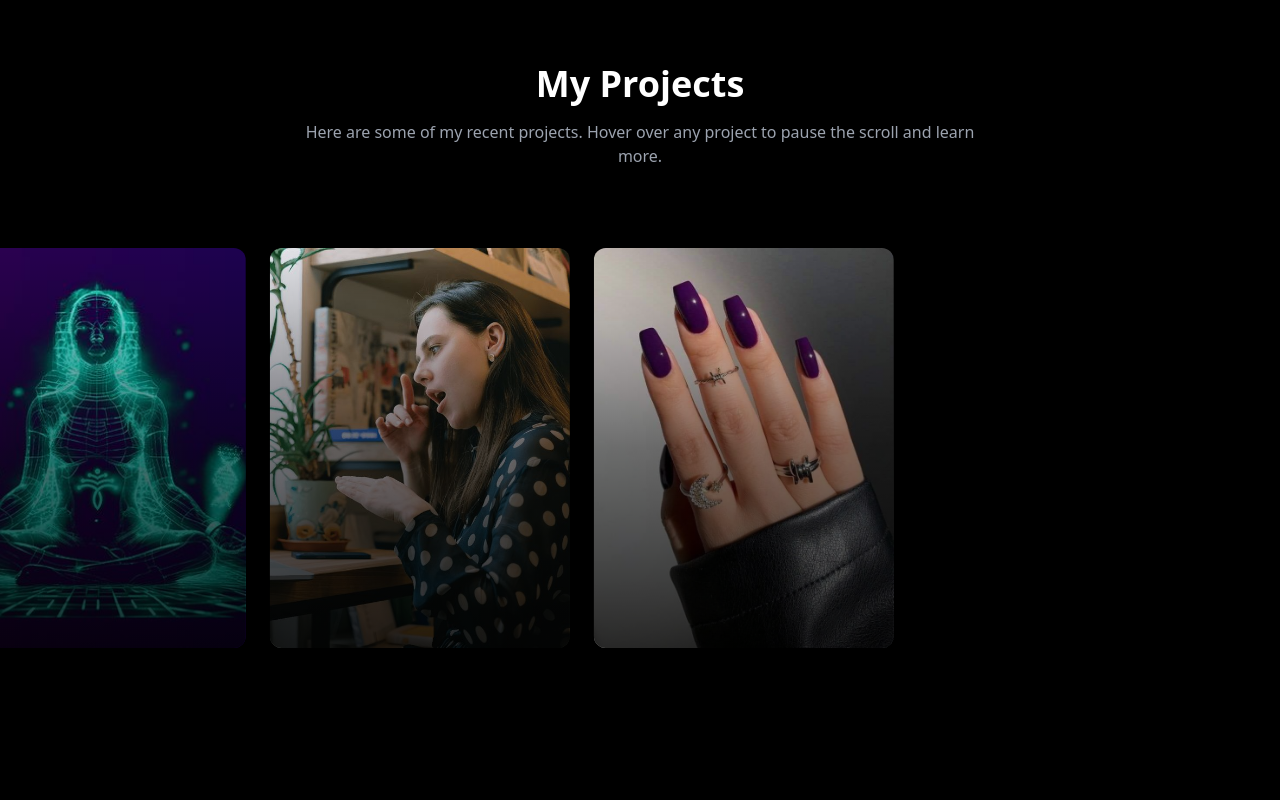
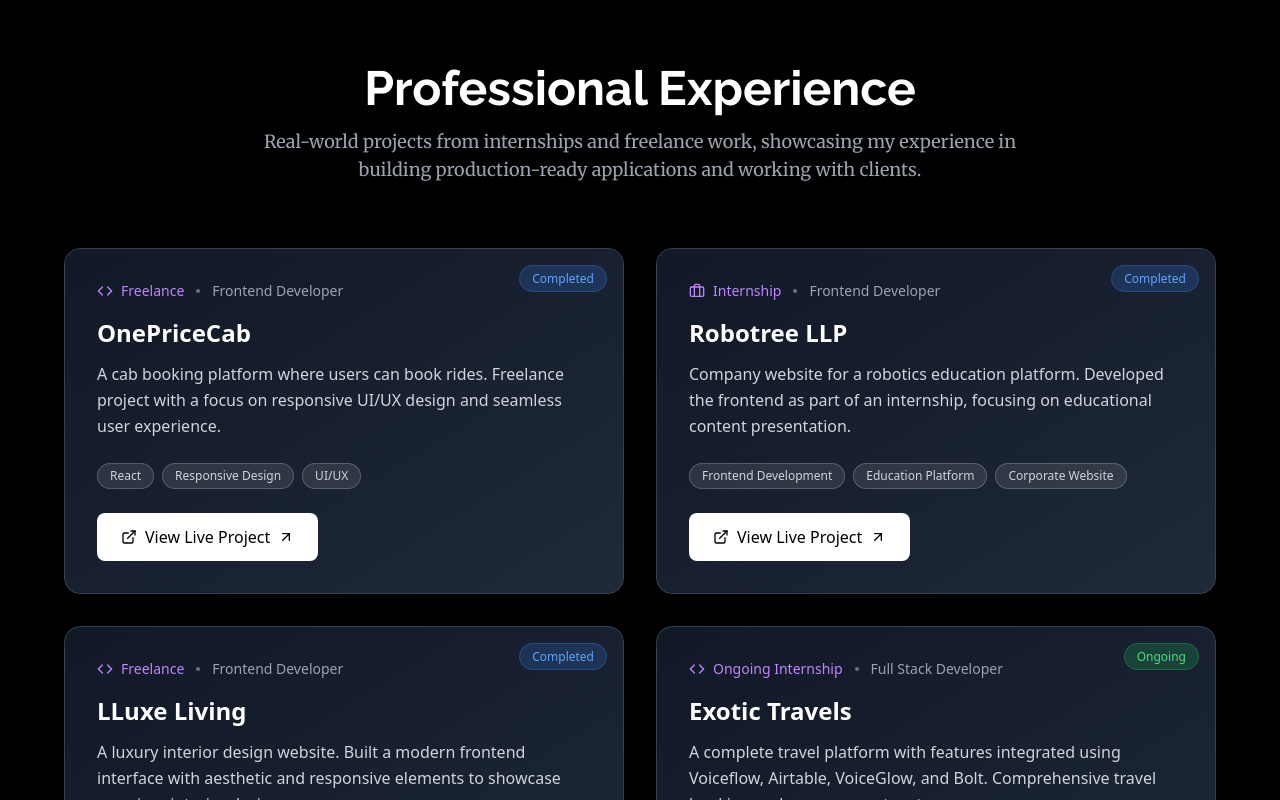
Before and after one commit to tanu0604/MyPortfolio, a React (Vite) app: page / in a window 1280 px wide. Shown: the part 2200-3000 px from the top of the page. Built offline with nearby package versions, Linux system fonts and the light colour scheme.

Commit message:
Update Projects with Real Work Experience

```diff
--- a/src/components/Projects/Project.jsx
+++ b/src/components/Projects/Project.jsx
@@ -1,158 +1,200 @@
 import { useRef, useEffect } from "react";
-import { motion, useAnimationControls, useInView } from "framer-motion";
-import { ArrowUpRight } from "lucide-react";
-import portfolio from "../../assets/Portfolio.jpeg";
-import speak2sign from "../../assets/Speak2Sign.jpeg";
-import upashaya from "../../assets/Upashaya.jpeg";
-import nails from "../../assets/Nails.jpeg";
+import { motion } from "framer-motion";
+import { ArrowUpRight, ExternalLink, Briefcase, Code } from "lucide-react";
 
-// Example project data
+// Real projects from internships and freelance work
 const projects = [
   {
     id: 1,
-    title: "Personal Portfolio Website",
-    description:
-      "A fully responsive and dynamic portfolio website to showcase my skills, projects, and experiences.",
-    image: portfolio, // Replace with your portfolio image
-    link: "https://tanushreepaul.netlify.app/", // Replace with your actual portfolio link
-    tags: ["React.js","Tailwind CSS"],
+    title: "OnePriceCab",
+    role: "Frontend Developer",
+    type: "Freelance",
+    description: "A cab booking platform where users can book rides. Freelance project with a focus on responsive UI/UX design and seamless user experience.",
+    link: "https://onepricecab.netlify.app",
+    tags: ["React", "Responsive Design", "UI/UX"],
+    status: "Completed"
   },
   {
     id: 2,
-    title: "Upashaya: Healthcare Management Platform",
-    description:
-      "An application to streamline healthcare processes with appointment scheduling, patient management, and health tracking.",
-    image: upashaya, // Replace with relevant project image
-    link: "https://master--upashaya-medicalrecordkeeper.netlify.app/", // Replace with the project link
-    tags: ["Tailwind CSS", "Javascript"],
+    title: "Robotree LLP",
+    role: "Frontend Developer",
+    type: "Internship",
+    description: "Company website for a robotics education platform. Developed the frontend as part of an internship, focusing on educational content presentation.",
+    link: "https://robotree.in",
+    tags: ["Frontend Development", "Education Platform", "Corporate Website"],
+    status: "Completed"
   },
   {
     id: 3,
-    title: "Speak2Sign: Accessible Communication",
-    description:
-      "A platform to assist people with hearing and speech impairments by converting speech into sign language in real-time.",
-    image: speak2sign, // Replace with project image
-    link: "https://speak2sign.netlify.app/", // Replace with the project link
-    tags: ["Tailwind CSS", "Javascript", "Firebase"],
+    title: "LLuxe Living",
+    role: "Frontend Developer",
+    type: "Freelance",
+    description: "A luxury interior design website. Built a modern frontend interface with aesthetic and responsive elements to showcase premium interior designs.",
+    link: "https://lluxeliving.co.in",
+    tags: ["Luxury Design", "Interior Design", "Modern UI"],
+    status: "Completed"
   },
   {
     id: 4,
-    title: "Nails Art Studio: E-commerce Platform",
-    description:
-      "An e-commerce website designed for booking nail art sessions, showcasing designs, and managing online orders.",
-    image: nails, // Replace with project image
-    link: "https://nailsbyname.netlify.app/", // Replace with the project link
-    tags: ["React", "Tailwind CSS"],
+    title: "Exotic Travels",
+    role: "Full Stack Developer",
+    type: "Ongoing Internship",
+    description: "A complete travel platform with features integrated using Voiceflow, Airtable, VoiceGlow, and Bolt. Comprehensive travel booking and management system.",
+    link: "https://exotictravels.co.in",
+    tags: ["Full Stack", "Voiceflow", "Airtable", "Travel Platform"],
+    status: "Ongoing"
   },
 ];
 
-export default function ProjectCarousel() {
+export default function ProjectsGrid() {
   const containerRef = useRef(null);
-  const controls = useAnimationControls();
-  const isInView = useInView(containerRef);
 
-  // Double the projects array for seamless infinite scroll
-  // const doubledProjects = [...projects, ...projects];
+  const containerVariants = {
+    hidden: { opacity: 0 },
+    visible: {
+      opacity: 1,
+      transition: {
+        staggerChildren: 0.2,
+        delayChildren: 0.1,
+      },
+    },
+  };
 
-  useEffect(() => {
-    if (isInView) {
-      controls.start({
-        x: [0, -300 * projects.length], // Adjusted based on card width
+  const cardVariants = {
+    hidden: {
+      opacity: 0,
+      y: 50,
+      scale: 0.9
+    },
+    visible: {
+      opacity: 1,
+      y: 0,
+      scale: 1,
       transition: {
-          duration: 20,
-          ease: "linear",
-          repeat: Infinity,
+        duration: 0.6,
+        ease: "easeOut",
       },
-      });
-    }
-  }, [controls, isInView, projects.length]);
+    },
+  };
 
   return (
-    <section className="py-20 bg-black w-screen overflow-hidden" id="project">
-      <div className="container mx-auto px-4 mb-12">
-        <motion.h2
+    <section className="py-20 bg-black w-screen" id="project">
+      <div className="container mx-auto px-4 mb-16">
+        <motion.div
           initial={{ opacity: 0, y: 20 }}
           animate={{ opacity: 1, y: 0 }}
-          className="text-3xl md:text-4xl font-bold text-center text-white mb-4"
+          className="text-center"
         >
-          My Projects
-        </motion.h2>
-        <motion.p
-          initial={{ opacity: 0, y: 20 }}
-          animate={{ opacity: 1, y: 0 }}
-          transition={{ delay: 0.2 }}
-          className="text-gray-400 text-center max-w-2xl mx-auto"
-        >
-          Here are some of my recent projects. Hover over any project to pause
-          the scroll and learn more.
-        </motion.p>
+          <h2 className="text-4xl md:text-5xl font-bold text-white mb-4 font-raleway">
+            Professional Experience
+          </h2>
+          <p className="text-gray-400 text-lg max-w-3xl mx-auto font-merriweather">
+            Real-world projects from internships and freelance work, showcasing my experience
+            in building production-ready applications and working with clients.
+          </p>
+        </motion.div>
       </div>
 
-      <div ref={containerRef} className="relative w-full overflow-hidden py-8">
       <motion.div
-          animate={controls}
-          className="flex gap-6 w-fit"
-          onHoverStart={() => controls.stop()}
-          onHoverEnd={() => {
-            controls.start({
-              x: [0, -300 * projects.length],
-              transition: {
-                duration: 20,
-                ease: "linear",
-                repeat: Infinity,
-              },
-            });
+        ref={containerRef}
+        variants={containerVariants}
+        initial="hidden"
+        animate="visible"
+        className="container mx-auto px-4"
+      >
+        <div className="grid grid-cols-1 md:grid-cols-2 gap-8 max-w-6xl mx-auto">
+          {projects.map((project) => (
+            <motion.div
+              key={project.id}
+              variants={cardVariants}
+              whileHover={{
+                y: -10,
+                transition: { duration: 0.3 }
               }}
+              className="group relative bg-gradient-to-br from-gray-900 to-gray-800 rounded-2xl overflow-hidden border border-gray-700 hover:border-purple-500/50 transition-all duration-300"
             >
-          {projects.map((project, index) => (
-            <motion.div
-              key={`${project.id}-${index}`}
-              className="relative group w-[300px] flex-shrink-0"
-              whileHover={{ scale: 1.02 }}
-              transition={{ duration: 0.2 }}
-            >
-              <div className="relative h-[400px] rounded-xl overflow-hidden">
-                <img
-                  src={project.image}
-                  alt={project.title}
-                  className="object-cover w-full h-full"
-                />
-                <div className="absolute inset-0 bg-gradient-to-t from-black/80 via-black/50 to-transparent" />
+              {/* Status Badge */}
+              <div className="absolute top-4 right-4 z-10">
+                <span className={`px-3 py-1 rounded-full text-xs font-medium ${
+                  project.status === 'Ongoing'
+                    ? 'bg-green-500/20 text-green-400 border border-green-500/30'
+                    : 'bg-blue-500/20 text-blue-400 border border-blue-500/30'
+                }`}>
+                  {project.status}
+                </span>
+              </div>
 
-                <div className="absolute bottom-0 left-0 right-0 p-6 transform translate-y-4 opacity-0 group-hover:translate-y-0 group-hover:opacity-100 transition-all duration-300">
-                  <h3 className="text-xl font-bold text-white mb-2">
+              <div className="p-8">
+                {/* Project Type & Role */}
+                <div className="flex items-center gap-3 mb-4">
+                  <div className="flex items-center gap-2 text-purple-400">
+                    {project.type === 'Internship' ? (
+                      <Briefcase className="w-4 h-4" />
+                    ) : (
+                      <Code className="w-4 h-4" />
+                    )}
+                    <span className="text-sm font-medium">{project.type}</span>
+                  </div>
+                  <div className="w-1 h-1 bg-gray-500 rounded-full"></div>
+                  <span className="text-sm text-gray-400">{project.role}</span>
+                </div>
+
+                {/* Project Title */}
+                <h3 className="text-2xl font-bold text-white mb-3 group-hover:text-purple-400 transition-colors duration-300">
                   {project.title}
                 </h3>
-                  <p className="text-gray-300 text-sm mb-4">
+
+                {/* Description */}
+                <p className="text-gray-300 mb-6 leading-relaxed">
                   {project.description}
                 </p>
 
-                  <div className="flex flex-wrap gap-2 mb-4">
+                {/* Tags */}
+                <div className="flex flex-wrap gap-2 mb-6">
                   {project.tags.map((tag, tagIndex) => (
                     <span
-                        key={`${tag}-${tagIndex}`} // Ensures unique keys by appending the index
-                        className="text-xs px-2 py-1 rounded-full bg-white/10 text-white"
+                      key={tagIndex}
+                      className="px-3 py-1 text-xs rounded-full bg-white/10 text-gray-300 border border-white/20"
                     >
                       {tag}
                     </span>
                   ))}
                 </div>
 
+                {/* Action Button */}
                 <a
                   href={project.link}
                   target="_blank"
                   rel="noopener noreferrer"
-                    className="inline-flex items-center bg-white text-black px-4 py-2 rounded-lg hover:bg-gray-200"
+                  className="inline-flex items-center gap-2 bg-white text-black px-6 py-3 rounded-lg font-medium hover:bg-gray-200 transition-all duration-300 group-hover:scale-105"
                 >
-                    View Project
-                    <ArrowUpRight className="ml-2 h-4 w-4 transition-transform group-hover:translate-x-1" />
+                  <ExternalLink className="w-4 h-4" />
+                  View Live Project
+                  <ArrowUpRight className="w-4 h-4 transition-transform group-hover:translate-x-1 group-hover:-translate-y-1" />
                 </a>
               </div>
+
+              {/* Hover Effect Overlay */}
+              <div className="absolute inset-0 bg-gradient-to-r from-purple-500/5 to-pink-500/5 opacity-0 group-hover:opacity-100 transition-opacity duration-300 pointer-events-none"></div>
+            </motion.div>
+          ))}
+        </div>
+
+        {/* Additional Info Section */}
+        <motion.div
+          initial={{ opacity: 0, y: 30 }}
+          animate={{ opacity: 1, y: 0 }}
+          transition={{ delay: 0.8 }}
+          className="text-center mt-16"
+        >
+          <div className="inline-flex items-center gap-2 px-6 py-3 bg-gray-800/50 rounded-full border border-gray-700">
+            <Briefcase className="w-4 h-4 text-purple-400" />
+            <span className="text-gray-300 text-sm">
+              Professional experience across internships and freelance projects
+            </span>
           </div>
         </motion.div>
-          ))}
       </motion.div>
-      </div>
     </section>
   );
 }
```
Lines whose indentation alone changed are shown as unchanged.
